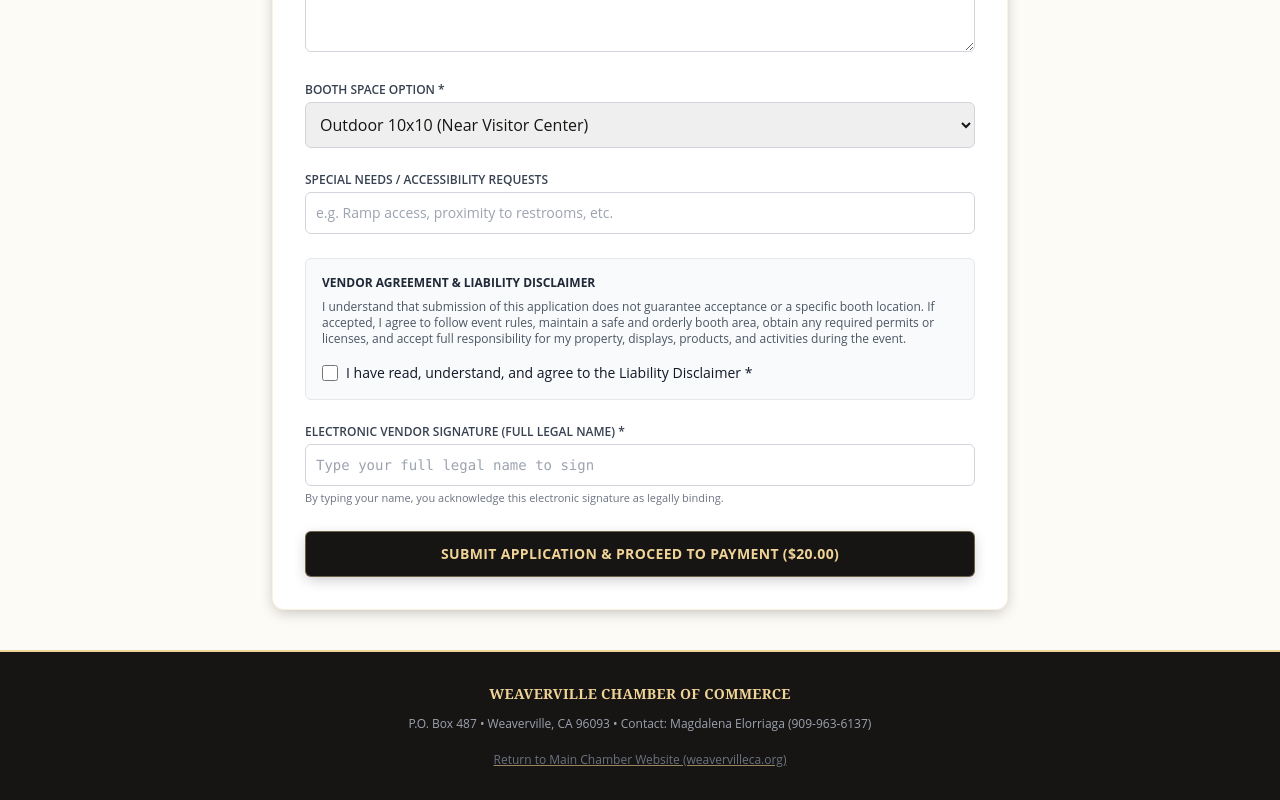
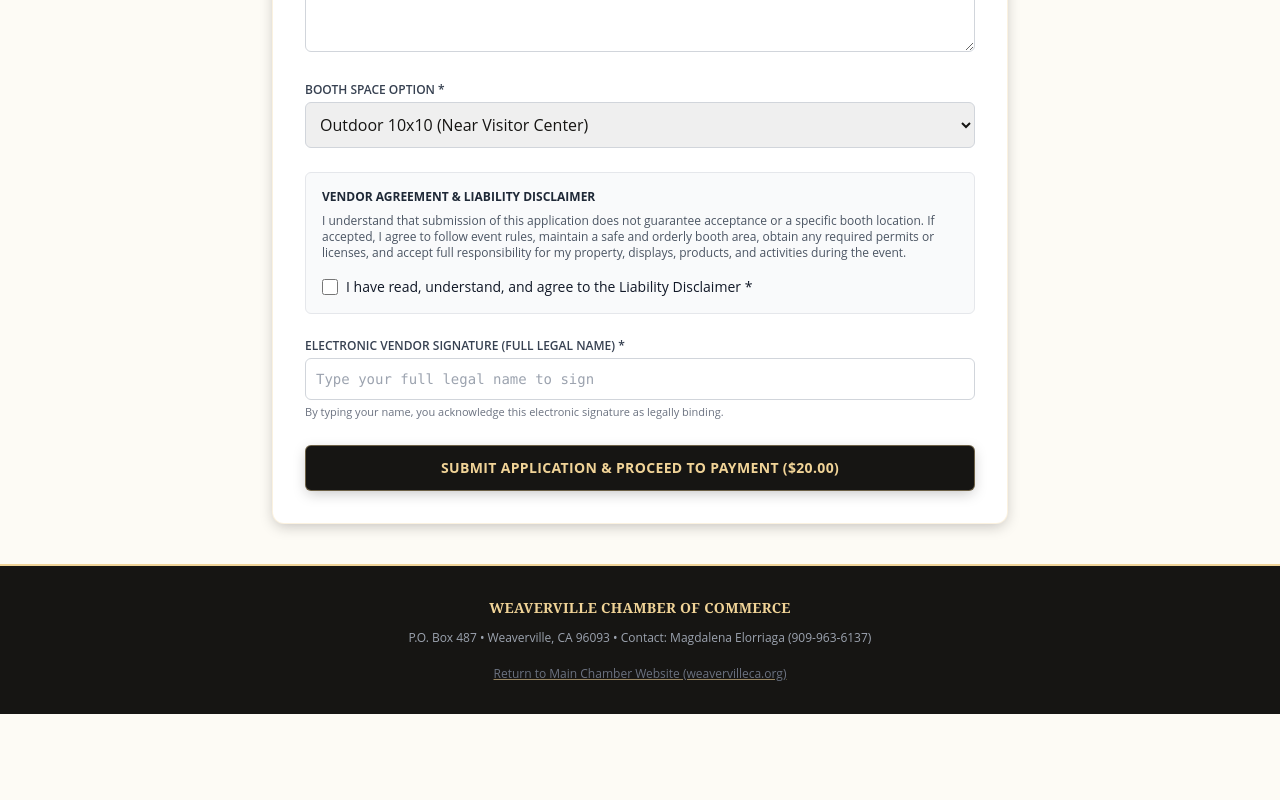
Before and after one commit to teamrazo/weaverville-vendors, a Next.js app: page / in a window 1280 px wide. Shown: the part 897-1697 px from the top of the page. After the commit the page ends 1611 px from the top, so only its background shows below. Built offline with nearby package versions, Linux system fonts and the light colour scheme.

Commit message:
Fix GHL upsert payload, add Stripe transaction description/metadata, add social cards & JSON-LD, remove special needs field

```diff
--- a/app/api/create-payment-intent/route.ts
+++ b/app/api/create-payment-intent/route.ts
@@ -1,7 +1,7 @@
 import { NextResponse } from 'next/server';
 import Stripe from 'stripe';
 
-export async function POST() {
+export async function POST(req: Request) {
   try {
     const secretKey = process.env.STRIPE_SECRET_KEY || '';
 
@@ -12,15 +12,35 @@ export async function POST() {
       );
     }
 
+    let body: any = {};
+    try {
+      body = await req.json();
+    } catch {
+      body = {};
+    }
+
+    const { email, contactName, businessName, eventName, phone } = body;
+
     const stripe = new Stripe(secretKey);
+
+    const description = eventName
+      ?  ()
+      : 'Weaverville Chamber of Commerce - Event Vendor Application Fee';
 
     const paymentIntent = await stripe.paymentIntents.create({
       amount: 2000,
       currency: 'usd',
+      description,
+      receipt_email: email || undefined,
       automatic_payment_methods: { enabled: true },
       metadata: {
         source: 'weaverville-vendors',
         item: 'WCoC Event Vendor Fee',
+        eventName: eventName || '',
+        businessName: businessName || '',
+        contactName: contactName || '',
+        phone: phone || '',
+        email: email || '',
       },
     });
 
--- a/app/page.tsx
+++ b/app/page.tsx
@@ -51,7 +51,6 @@ export default function ApplicationPage() {
     zip: '96093',
     description: '',
     boothType: currentEvent.booths[0],
-    specialNeeds: '',
     liabilityAccepted: false,
     signatureName: ''
   });
@@ -217,17 +216,6 @@ export default function ApplicationPage() {
           </select>
         </div>
 
-        <div>
-          <label className="block text-xs font-semibold text-gray-700 uppercase mb-1">Special Needs / Accessibility Requests</label>
-          <input
-            type="text"
-            value={formData.specialNeeds}
-            onChange={(e) => setFormData({ ...formData, specialNeeds: e.target.value })}
-            className="w-full border border-gray-300 rounded-md p-2.5 text-sm focus:ring-2 focus:ring-chamber-black focus:border-chamber-black"
-            placeholder="e.g. Ramp access, proximity to restrooms, etc."
-          />
-        </div>
-
         {/* Disclaimer of Liability */}
         <div className="bg-gray-50 border border-gray-200 rounded-md p-4 text-xs text-gray-600 space-y-2">
           <p className="font-bold text-gray-800 uppercase">Vendor Agreement & Liability Disclaimer</p>
```
